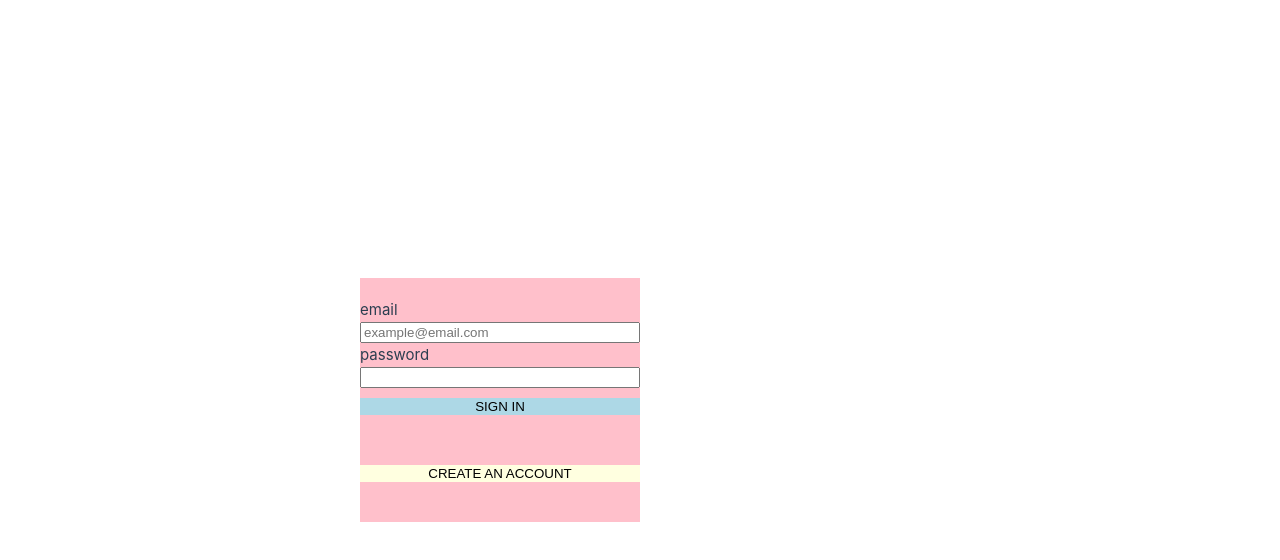
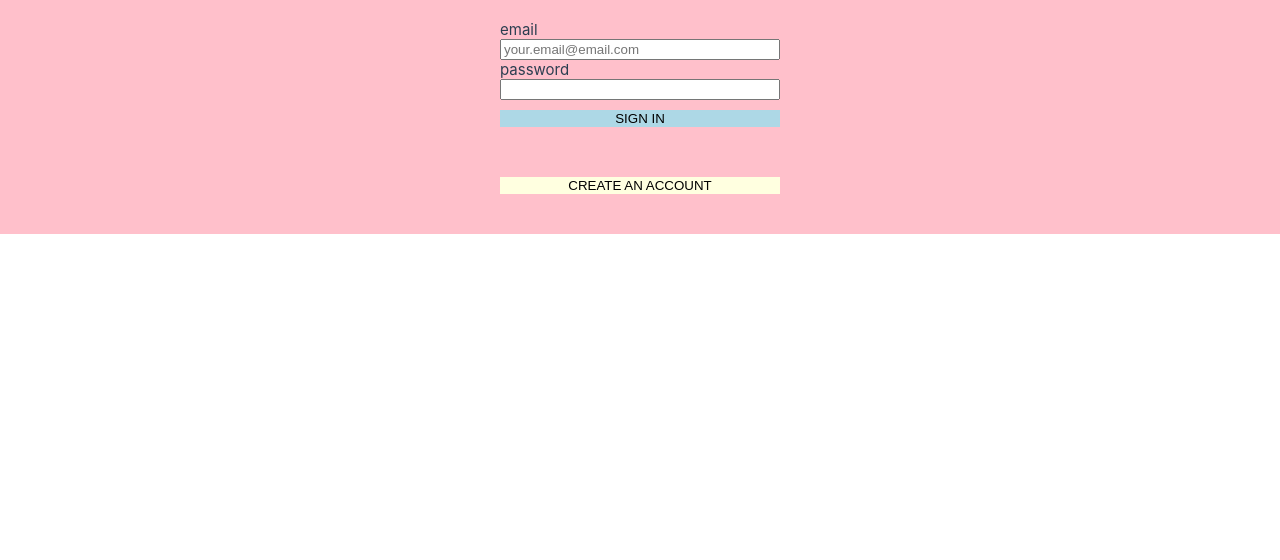
Before and after one commit to marti-mil1/ToDoApp, a Vue app: page / in a window 1280 px wide. Shown: the top 560 px of the page. Built offline with nearby package versions, Linux system fonts and the light colour scheme.

Commit message:
add loginApi.js, login.js, signUpApi.js

```diff
--- a/src/App.vue
+++ b/src/App.vue
@@ -5,9 +5,13 @@ import { RouterLink, RouterView } from 'vue-router'
 
 <template>
 
-    <!-- <RouterLink to="/projects">Projects</RouterLink>  -->
+  <div id="app">
 
-  <RouterView />
+    <RouterView />
+     <!-- <RouterLink to="/projects">Projects</RouterLink>  -->
+  </div>
+
+
 </template>
 
 <style scoped>
--- a/src/api/supabase/projectsApi.js
+++ b/src/api/supabase/projectsApi.js
@@ -1,7 +1,7 @@
 // pido datos, los proceso y los devuelvo
 // aqui indicamos los servicios modularizados/ las funciones sobre mis proyectos
 
-import { supabase } from '@/api/supabase/index';
+import { supabase } from '@/api/supabase';
 
 const TABLE_NAME = 'projects'
 
--- a/src/assets/base.css
+++ b/src/assets/base.css
@@ -1,86 +1,10 @@
-/* color palette from <https://github.com/vuejs/theme> */
 :root {
-  --vt-c-white: #ffffff;
-  --vt-c-white-soft: #f8f8f8;
-  --vt-c-white-mute: #f2f2f2;
-
-  --vt-c-black: #181818;
-  --vt-c-black-soft: #222222;
-  --vt-c-black-mute: #282828;
-
-  --vt-c-indigo: #2c3e50;
-
-  --vt-c-divider-light-1: rgba(60, 60, 60, 0.29);
-  --vt-c-divider-light-2: rgba(60, 60, 60, 0.12);
-  --vt-c-divider-dark-1: rgba(84, 84, 84, 0.65);
-  --vt-c-divider-dark-2: rgba(84, 84, 84, 0.48);
-
-  --vt-c-text-light-1: var(--vt-c-indigo);
-  --vt-c-text-light-2: rgba(60, 60, 60, 0.66);
-  --vt-c-text-dark-1: var(--vt-c-white);
-  --vt-c-text-dark-2: rgba(235, 235, 235, 0.64);
+  --grey: #2c3e50;
+  --white: #fff;
 }
 
 /* semantic color variables for this project */
 :root {
-  --color-background: var(--vt-c-white);
-  --color-background-soft: var(--vt-c-white-soft);
-  --color-background-mute: var(--vt-c-white-mute);
-
-  --color-border: var(--vt-c-divider-light-2);
-  --color-border-hover: var(--vt-c-divider-light-1);
-
-  --color-heading: var(--vt-c-text-light-1);
-  --color-text: var(--vt-c-text-light-1);
-
-  --section-gap: 160px;
+  --color-background: var(--white);
+  --color-text: var(--grey);
 }
-
-@media (prefers-color-scheme: dark) {
-  :root {
-    --color-background: var(--vt-c-black);
-    --color-background-soft: var(--vt-c-black-soft);
-    --color-background-mute: var(--vt-c-black-mute);
-
-    --color-border: var(--vt-c-divider-dark-2);
-    --color-border-hover: var(--vt-c-divider-dark-1);
-
-    --color-heading: var(--vt-c-text-dark-1);
-    --color-text: var(--vt-c-text-dark-2);
-  }
-}
-
-*,
-*::before,
-*::after {
-  box-sizing: border-box;
-  margin: 0;
-  font-weight: normal;
-}
-
-body {
-  min-height: 100vh;
-  color: var(--color-text);
-  background: var(--color-background);
-  transition:
-    color 0.5s,
-    background-color 0.5s;
-  line-height: 1.6;
-  font-family:
-    Inter,
-    -apple-system,
-    BlinkMacSystemFont,
-    'Segoe UI',
-    Roboto,
-    Oxygen,
-    Ubuntu,
-    Cantarell,
-    'Fira Sans',
-    'Droid Sans',
-    'Helvetica Neue',
-    sans-serif;
-  font-size: 15px;
-  text-rendering: optimizeLegibility;
-  -webkit-font-smoothing: antialiased;
-  -moz-osx-font-smoothing: grayscale;
-}
--- a/src/assets/main.css
+++ b/src/assets/main.css
@@ -1,35 +1,25 @@
 @import './base.css';
 
-#app {
+body {
+  width: 100%;
+  min-width: 300px;
   max-width: 1280px;
   margin: 0 auto;
-  padding: 2rem;
-  font-weight: normal;
+  padding: 0;
+  color: var(--color-text);
+  background: var(--color-background);
+  font-family:
+    Inter,
+    -apple-system,
+    BlinkMacSystemFont,
+    'Segoe UI',
+    Roboto,
+    Oxygen,
+    Ubuntu,
+    Cantarell,
+    'Fira Sans',
+    'Droid Sans',
+    'Helvetica Neue',
+    sans-serif;
+  font-size: 15px;
 }
-
-a,
-.green {
-  text-decoration: none;
-  color: hsla(160, 100%, 37%, 1);
-  transition: 0.4s;
-  padding: 3px;
-}
-
-@media (hover: hover) {
-  a:hover {
-    background-color: hsla(160, 100%, 37%, 0.2);
-  }
-}
-
-@media (min-width: 1024px) {
-  body {
-    display: flex;
-    place-items: center;
-  }
-
-  #app {
-    display: grid;
-    grid-template-columns: 1fr 1fr;
-    padding: 0 2rem;
-  }
-}
--- /dev/null
+++ b/src/stores/login.js
@@ -0,0 +1,3 @@
+// LOGIN
+import { defineStore } from 'pinia'
+import { loginWithPw } from '@/api/supabase/projectsApi'
--- a/src/views/LoginView.vue
+++ b/src/views/LoginView.vue
@@ -1,17 +1,23 @@
 <script setup>
+
+const _handleLogin = () => {
+
+}
+
+
 </script>
 
 <template>
   <main>
-        <form>
+    <form @submit.prevent="_handleLogin">
       <label>email</label>
-            <input type="email" placeholder="example@email.com" required/>
+      <input type="email" placeholder="your.email@email.com" required />
       <label>password</label>
       <input type="password" required>
-            <button type="sumbit" class="submit-btn">SIGN IN</button>
+      <button @click="login" type="sumbit" class="submit-btn">SIGN IN</button>
     </form>
 
-        <button type="sumbit" class="signup-btn">CREATE AN ACCOUNT</button>
+    <button @click="signUp" type="sumbit" class="signup-btn">CREATE AN ACCOUNT</button>
   </main>
 </template>
 
@@ -41,7 +47,7 @@ form {
 }
 
 .submit-btn:hover {
-        background-color: skyblue
+  background-color: rgb(126, 195, 218)
 }
 
 .signup-btn {
@@ -52,6 +58,6 @@ form {
 }
 
 .signup-btn:hover {
-    background-color: yellow;
+  background-color: rgb(250, 250, 116);
 }
 </style>
```
Also changed, not shown: src/api/supabase/loginApi.js (added, +26 -0 lines), src/api/supabase/signUpApi.js (added, +24 -0 lines). Lines whose indentation alone changed are shown as unchanged.
